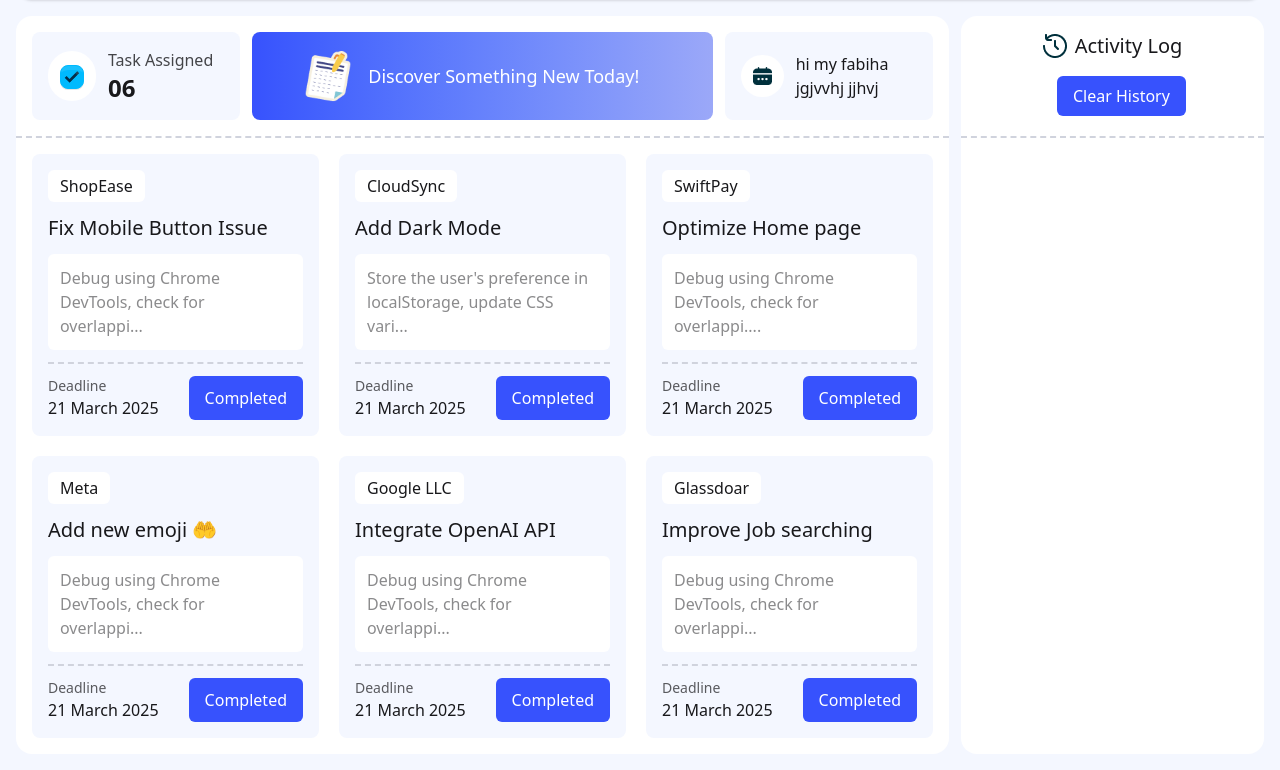
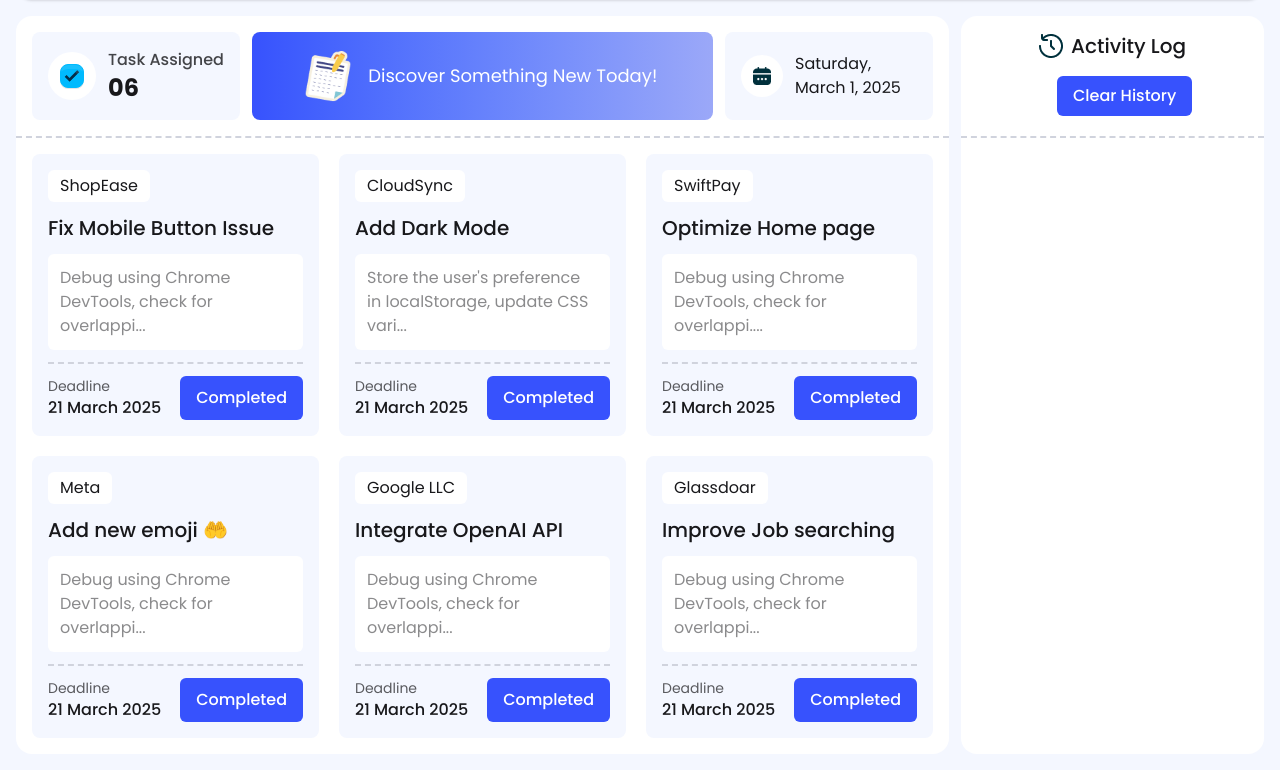
Before and after one commit to fabiha23/assignment5, a plain HTML site: page index.html in a window 1280 px wide. Shown: the part 96-866 px from the top of the page. Drawn offline with nearby package versions, Linux system fonts and the light colour scheme.

Commit message:
current date and js file added

```diff
--- a/index.html
+++ b/index.html
@@ -3,7 +3,7 @@
 <head>
     <meta charset="UTF-8">
     <meta name="viewport" content="width=device-width, initial-scale=1.0">
-    <title>Document</title>
+    <title>Dev</title>
     <link href="https://cdn.jsdelivr.net/npm/daisyui@5.0.0-beta.9/daisyui.css" rel="stylesheet" type="text/css" />
     <script src="https://cdn.jsdelivr.net/npm/@tailwindcss/browser@4"></script>
     <link rel="preconnect" href="https://fonts.googleapis.com">
@@ -15,7 +15,7 @@
         }
     </style>
 </head>
-<body class="bg-[#F4F7FF] p-4">
+<body class="bg-[#F4F7FF] p-4 font-poppins">
     <header>
         <nav class="max-w-7xl mx-auto bg-white p-4 rounded-2xl shadow-sm">
             <section class="flex justify-between">
@@ -47,7 +47,7 @@
                         </div>
                         <div>
                             <p class="font-medium opacity-80">Task Assigned</p>
-                            <p class="text-2xl font-bold">06</p>
+                            <p id="tasks" class="text-2xl font-bold">06</p>
                         </div>
                     </div>
                     <div class="col-span-2 bg-gradient-to-r from-[#3752FD] to-[#9BA8F8] rounded-lg flex items-center gap-3 ">
@@ -58,7 +58,7 @@
                         <div class="bg-white p-3 rounded-full">
                             <img src="assets/calender.png" alt="">
                         </div>
-                        <p>hi my fabiha jgjvvhj jjhvj</p>
+                        <p id="current-date"> </p>
                     </div>
                 </div>
                 <div class="p-4 grid grid-cols-3 gap-5">
@@ -73,7 +73,7 @@
                                 <h4 class="opacity-70 text-sm">Deadline</h4>
                                 <p class="font-medium">21 March 2025</p>
                             </div>
-                            <button class="bg-[#3752FD] text-white font-medium rounded-md px-4">Completed</button>
+                            <button class="bg-[#3752FD] text-white font-medium rounded-md px-4 complete">Completed</button>
                         </div>
                     </div>
                     <div class="bg-[#F4F7FF] p-4 rounded-lg">
@@ -87,7 +87,7 @@
                                 <h4 class="opacity-70 text-sm">Deadline</h4>
                                 <p class="font-medium">21 March 2025</p>
                             </div>
-                            <button class="bg-[#3752FD] text-white font-medium rounded-md px-4">Completed</button>
+                            <button class="bg-[#3752FD] text-white font-medium rounded-md px-4 complete">Completed</button>
                         </div>
                     </div>
                     <div class="bg-[#F4F7FF] p-4 rounded-lg">
@@ -101,7 +101,7 @@
                                 <h4 class="opacity-70 text-sm">Deadline</h4>
                                 <p class="font-medium">21 March 2025</p>
                             </div>
-                            <button class="bg-[#3752FD] text-white font-medium rounded-md px-4">Completed</button>
+                            <button class="bg-[#3752FD] text-white font-medium rounded-md px-4 complete">Completed</button>
                         </div>
                     </div>
                     <div class="bg-[#F4F7FF] p-4 rounded-lg">
@@ -115,7 +115,7 @@
                                 <h4 class="opacity-70 text-sm">Deadline</h4>
                                 <p class="font-medium">21 March 2025</p>
                             </div>
-                            <button class="bg-[#3752FD] text-white font-medium rounded-md px-4">Completed</button>
+                            <button class="bg-[#3752FD] text-white font-medium rounded-md px-4 complete">Completed</button>
                         </div>
                     </div>
                     <div class="bg-[#F4F7FF] p-4 rounded-lg">
@@ -129,7 +129,7 @@
                                 <h4 class="opacity-70 text-sm">Deadline</h4>
                                 <p class="font-medium">21 March 2025</p>
                             </div>
-                            <button class="bg-[#3752FD] text-white font-medium rounded-md px-4">Completed</button>
+                            <button class="bg-[#3752FD] text-white font-medium rounded-md px-4 complete">Completed</button>
                         </div>
                     </div>
                     <div class="bg-[#F4F7FF] p-4 rounded-lg">
@@ -143,7 +143,7 @@
                                 <h4 class="opacity-70 text-sm">Deadline</h4>
                                 <p class="font-medium">21 March 2025</p>
                             </div>
-                            <button class="bg-[#3752FD] text-white font-medium rounded-md px-4">Completed</button>
+                            <button class="bg-[#3752FD] text-white font-medium rounded-md px-4 complete">Completed</button>
                         </div>
                     </div>
                 </div>
@@ -159,5 +159,9 @@
             </div>
         </section>
     </main>
+
+    <script src="utilities/utilities.js"></script>
+    <script src="script/date.js"></script>
+    <script src="script/task.js"></script>
 </body>
 </html>
--- /dev/null
+++ b/script/date.js
@@ -0,0 +1,12 @@
+const currentDate = new Date();
+
+    // Format the date (e.g., "March 1, 2025")
+    const formattedDate = currentDate.toLocaleDateString('en-US', {
+      weekday: 'long',  // Day of the week (e.g., Monday)
+      year: 'numeric',  // Full year (e.g., 2025)
+      month: 'long',    // Full month name (e.g., March)
+      day: 'numeric'    // Day of the month (e.g., 1)
+    });
+
+    // Display the current date in the paragraph
+    document.getElementById("current-date").textContent = `${formattedDate}`;
--- /dev/null
+++ b/script/task.js
@@ -0,0 +1,11 @@
+const complete = document.getElementsByClassName('complete');
+
+for (let button of complete) {
+    button.addEventListener('click', function() {
+        alert("Board Updated Successfully");
+        console.log('ok')
+
+
+
+    });
+  }
```
Also changed, not shown: blog.html (added, +21 -0 lines), utilities/utilities.js (added).
